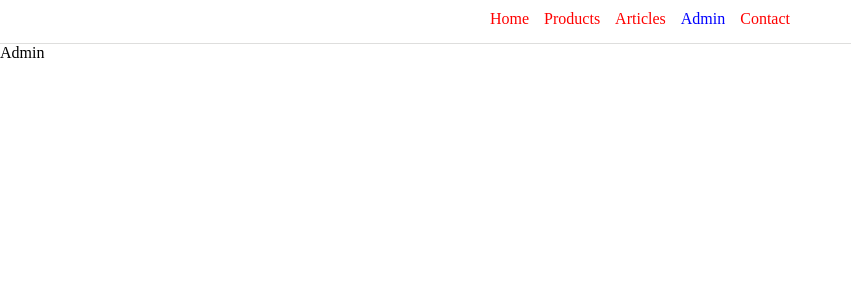
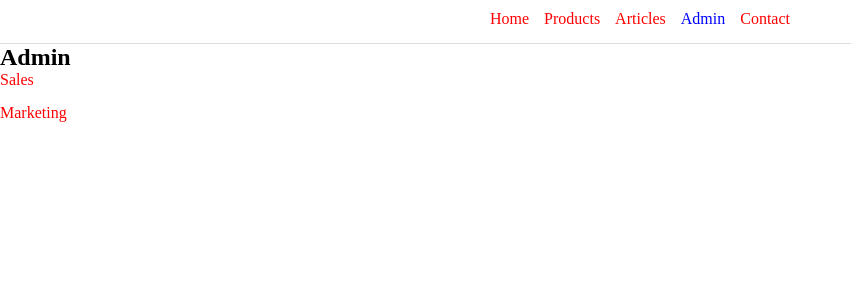
Before and after one commit to ashucj17/API-Integration-axios, a React (Vite) app: page /admin in a window 1280 px wide. Shown: the top 300 px of the page, without its empty margins (0-851 px from the left). Built offline with nearby package versions, Linux system fonts and the light colour scheme.

Commit message:
Nested Routing: Routes within Routes

```diff
--- a/src/App.jsx
+++ b/src/App.jsx
@@ -1,13 +1,7 @@
-import { Route, Routes } from 'react-router-dom'
+
 import NavBar from './Component/Navbar/NavBar'
-import Home from './Component/Home/Home'
-import Products from './Component/Products/Products'
-import Articles from './Component/Articles/Articles'
-import Admin from './Component/Admin/Admin'
-import Contact from './Component/Contact/Contact'
-import NotFound from './Component/NotFound/NotFound'
-import SingleProducts from './Component/Products/SingleProducts'
 import './index.css'
+import Routing from './Routing/Routing'
 
 function App() {
 
@@ -18,16 +12,7 @@ function App() {
       <NavBar />
 
       <main className='app_main'>
-        <Routes>
-          <Route path='/' element={<Home />} />
-          <Route path='/products' element={<Products />} />
-          <Route path='/products/:id' element={<SingleProducts />} />
-          <Route path='/articles' element={<Articles />} />
-          <Route path='/admin' element={<Admin />} />
-          <Route path='/contact' element={<Contact />} />
-          <Route path='/contact' element={<Contact />} />
-          <Route path='*' element={<NotFound />} />
-        </Routes>
+        <Routing/>
       </main>
       </div>
     </>
--- a/src/Component/Admin/Admin.jsx
+++ b/src/Component/Admin/Admin.jsx
@@ -1,8 +1,19 @@
-
+import { Link,Outlet } from "react-router-dom"
 
 
 const Admin = () =>{
- return <div>Admin</div>
+ return <div>
+ <h2>Admin</h2>
+ <ul>
+    <li>
+        <Link to='/admin/sales'>Sales</Link>
+    </li>
+    <li>
+        <Link to="/admin/marketing">Marketing</Link>
+    </li>
+ </ul>
+ <Outlet/>
+ </div>
 }
 
 export default Admin
--- /dev/null
+++ b/src/Component/Admin/Marketing.jsx
@@ -0,0 +1,9 @@
+
+const Marketing = () => {
+    return <div>
+        Makteting Department
+    </div>
+}
+
+
+export default Marketing
--- /dev/null
+++ b/src/Component/Admin/Sales.jsx
@@ -0,0 +1,9 @@
+import React from 'react'
+
+const Sales = () => {
+  return (
+    <div>Sales Department</div>
+  )
+}
+
+export default Sales
--- a/src/Component/Navbar/NavBar.jsx
+++ b/src/Component/Navbar/NavBar.jsx
@@ -4,7 +4,7 @@ import '../Navbar/NavBar.css'
 const NavBar = () => {
     return <nav>
         <ul className='menu-items' >
-            <li> <NavLink to="/home">Home</NavLink></li>
+            <li> <NavLink to="/">Home</NavLink></li>
             <li> <NavLink to="/products">Products</NavLink></li>
             <li> <NavLink to="/articles">Articles</NavLink></li>
             <li> <NavLink to="/admin">Admin</NavLink></li>
--- /dev/null
+++ b/src/Routing/Routing.jsx
@@ -0,0 +1,29 @@
+import { Route, Routes } from 'react-router-dom'
+import Home from '../Component/Home/Home'
+import Products from '../Component/Products/Products'
+import Articles from '../Component/Articles/Articles'
+import Admin from '../Component/Admin/Admin'
+import Contact from '../Component/Contact/Contact'
+import NotFound from '../Component/NotFound/NotFound'
+import SingleProducts from '../Component/Products/SingleProducts'
+import Sales from '../Component/Admin/Sales'
+import Marketing from '../Component/Admin/Marketing'
+
+const Routing = () => {
+  return (
+        <Routes>
+          <Route path='/' element={<Home />} />
+          <Route path='/products' element={<Products />} />
+          <Route path='/products/:id' element={<SingleProducts />} />
+          <Route path='/articles' element={<Articles />} />
+          <Route path='/admin' element={<Admin />} >
+            <Route path='sales' element={<Sales />} />
+            <Route path='marketing' element={<Marketing />} />
+          </Route>
+          <Route path='/contact' element={<Contact />} />
+          <Route path='*' element={<NotFound />} />
+        </Routes>
+  )
+}
+
+export default Routing
```
